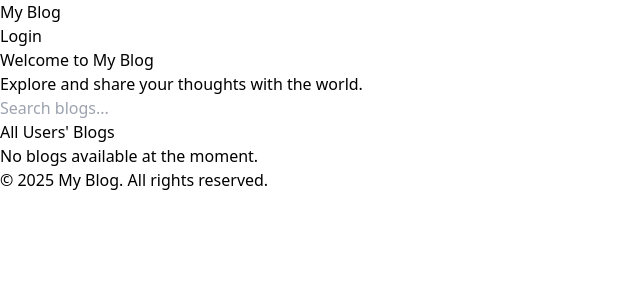
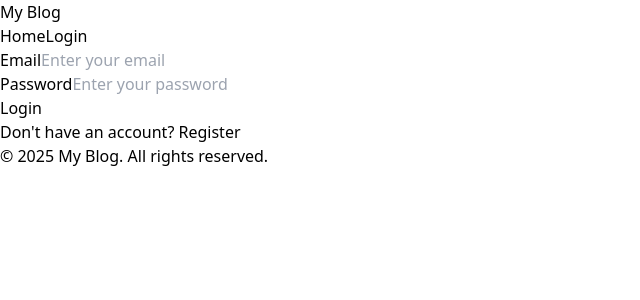
Before and after one commit to arfprince/MyBlog, a React (Vite) app: page /login in a window 1280 px wide. Before the commit this address led to /. Shown: the top 300 px of the page, without its empty margins (0-640 px from the left). Built offline with nearby package versions, Linux system fonts and the light colour scheme; what javascript-time-ago would draw is missing.

Commit message:
buggef fixed

```diff
--- a/src/components/Header.jsx
+++ b/src/components/Header.jsx
@@ -6,14 +6,18 @@ export default function Header() {
   const { isLoggedIn, setIsLoggedIn } = useAuth();
   const navigate = useNavigate();
   useEffect(() => {
-    navigate("/");
+    if(isLoggedIn){
+      navigate("/");
+      console.log("test from header page");
+    }
+
   }, [isLoggedIn])
 
   const handleLogOutClick = () => {
     setIsLoggedIn(false);
     localStorage.removeItem("currentSessionUser");
     localStorage.setItem("isLoggedIn", false);
-    navigate("/");
+    navigate("/login");
   };
 
   return (
@@ -63,12 +67,21 @@ export default function Header() {
               </button>
             </div>
           ) : (
+            <>
+             <Link
+                to="/"
+                className="text-lg sm:text-base md:text-sm font-semibold hover:text-blue-200 transition-colors"
+              >
+                Home
+              </Link>
             <Link
               to="/login"
               className="bg-blue-500 hover:bg-blue-600 text-white px-4 py-2 rounded-lg shadow-md transition-all"
             >
               Login
             </Link>
+            </>
+
           )}
         </nav>
       </div>
--- a/src/components/userElements/profile/Profile.jsx
+++ b/src/components/userElements/profile/Profile.jsx
@@ -20,7 +20,6 @@ function Profile() {
   const handleCreateNewBlog = () => {
     navigate("/newBlog");
   };
-
   useEffect(() => {
     if (saveEditedBlog) {
       let updatedBlogs = blogs;
--- a/src/main.jsx
+++ b/src/main.jsx
@@ -10,7 +10,7 @@ import {
   RouterProvider,
 } from "react-router-dom";
 import "./index.css";
-import { AuthProvider } from "./context/AuthContext.jsx";
+import { AuthProvider, useAuth } from "./context/AuthContext.jsx";
 import { BlogsProvider } from "./context/BlogsContext.jsx";
 import { FavouriteBlogsProvider } from "./context/UsersFavouriteBlogContext.jsx";
 import Layout from "./components/Layout.jsx";
@@ -26,6 +26,7 @@ import PrivateRoute from "./Authentication/PrivateRoutes.jsx";
 import { UserLoginProvider } from "./context/userLoginContext.jsx";
 
 const routes = createBrowserRouter(
+
   createRoutesFromElements(
     <Route path="/" element={<Layout />}>
       <Route index element={<Home />} />
```
